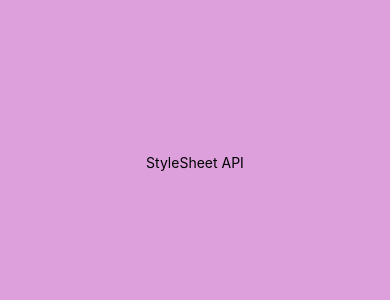
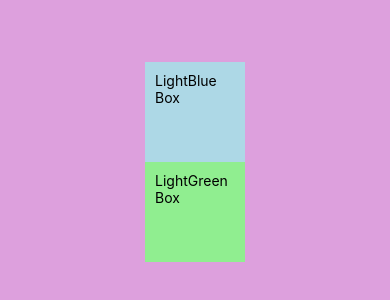
Before and after one commit to theo-fortune/heyo, a React Native app: screen / in a window 390 px wide. Shown: the part 260-560 px from the top of the page. Built offline with nearby package versions, Linux system fonts and the light colour scheme.

Commit message:
multiple styles

```diff
--- a/App.js
+++ b/App.js
@@ -1,10 +1,14 @@
 import { View, Text, StyleSheet } from "react-native";
-import Greet from "./components/Greet";
 
 export default function App() {
   return (
     <View style={styles.container}>
-      <Text>StyleSheet API</Text>
+      <View style={[styles.box, styles.lightBlue]}>
+        <Text>LightBlue Box</Text>
+      </View>
+      <View style={[styles.box, styles.lightGreen]}>
+        <Text>LightGreen Box</Text>
+      </View>
     </View>
   );
 }
@@ -17,4 +21,15 @@
     backgroundColor: "plum",
     padding: 60,
   },
+  box: {
+    width: 100,
+    height: 100,
+    padding: 10,
+  },
+  lightBlue: {
+    backgroundColor: "lightblue",
+  },
+  lightGreen: {
+    backgroundColor: "lightgreen",
+  },
 });
```
